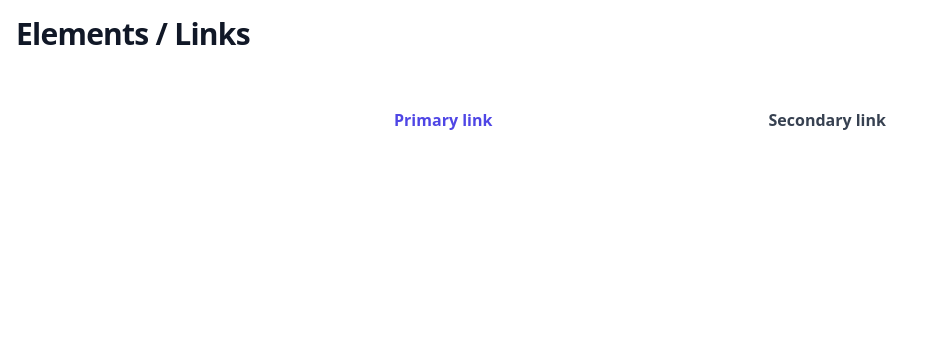
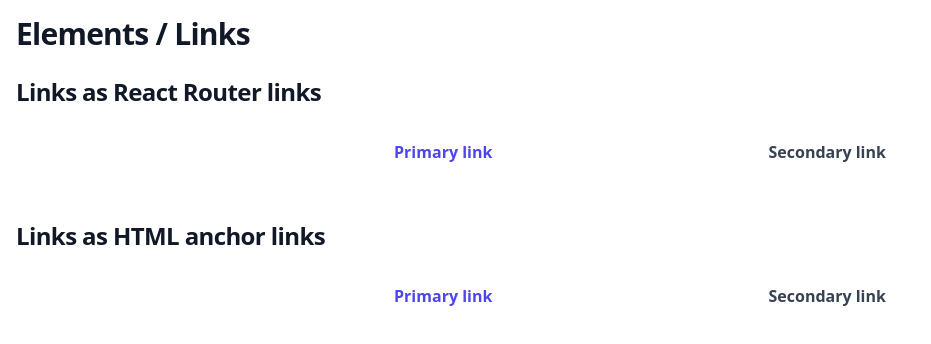
Before and after one commit to fvilers/react-tailwindui, a React (Vite) app: page /elements/links in a window 1280 px wide. Shown: the top 344 px of the page, without its empty margins (0-931 px from the left). Built offline with nearby package versions, Linux system fonts and the light colour scheme; a web font is replaced by a local one.

Commit message:
Add the generic prop "as" to links

```diff
--- a/src/components/elements/Link.tsx
+++ b/src/components/elements/Link.tsx
@@ -1,17 +1,12 @@
 import { VariantProps, cva } from "class-variance-authority";
-import { AnchorHTMLAttributes } from "react";
-import { LinkProps, Link as RouterLink } from "react-router-dom";
+import { ComponentPropsWithoutRef, ElementType } from "react";
 import { twMerge } from "tailwind-merge";
 
-const styles = cva("button", {
+const styles = cva("link", {
   defaultVariants: {
     variant: "secondary",
   },
   variants: {
-    button: {
-      false: "",
-      true: "",
-    },
     variant: {
       primary: "font-semibold text-indigo-600 hover:text-indigo-500",
       secondary: "font-semibold text-gray-700 hover:text-indigo-600",
@@ -19,13 +14,21 @@ const styles = cva("button", {
   },
 });
 
-type Props = AnchorHTMLAttributes<HTMLAnchorElement> &
-  LinkProps &
+type Props<C extends ElementType> = {
+  as?: C;
+} & ComponentPropsWithoutRef<C> &
   VariantProps<typeof styles>;
 
-function Link({ className, variant, ...rest }: Props) {
+function Link<C extends ElementType>({
+  as,
+  className,
+  variant,
+  ...rest
+}: Props<C>) {
+  const Component = as ?? "a";
+
   return (
-    <RouterLink className={twMerge(styles({ variant }), className)} {...rest} />
+    <Component className={twMerge(styles({ variant }), className)} {...rest} />
   );
 }
 
--- a/src/pages/LinksPage.tsx
+++ b/src/pages/LinksPage.tsx
@@ -1,3 +1,4 @@
+import { Link as RouterLink } from "react-router-dom";
 import Link from "../components/elements/Link";
 
 function LinksPage() {
@@ -12,12 +13,31 @@ function LinksPage() {
       </div>
 
       <div>
+        <h2 className="text-xl font-bold leading-6 text-gray-900 sm:truncate sm:text-2xl sm:tracking-tight">
+          Links as React Router links
+        </h2>
         <div className="bg-white px-4 py-8">
           <div className="mx-auto flex max-w-3xl flex-col items-center justify-start space-y-4 sm:flex-row sm:items-end sm:justify-around sm:space-y-0">
-            <Link to="/" variant="primary">
+            <Link as={RouterLink} to="/" variant="primary">
               Primary link
             </Link>
-            <Link to="/" variant="secondary">
+            <Link as={RouterLink} to="/" variant="secondary">
+              Secondary link
+            </Link>
+          </div>
+        </div>
+      </div>
+
+      <div>
+        <h2 className="text-xl font-bold leading-6 text-gray-900 sm:truncate sm:text-2xl sm:tracking-tight">
+          Links as HTML anchor links
+        </h2>
+        <div className="bg-white px-4 py-8">
+          <div className="mx-auto flex max-w-3xl flex-col items-center justify-start space-y-4 sm:flex-row sm:items-end sm:justify-around sm:space-y-0">
+            <Link as="a" href="/" variant="primary">
+              Primary link
+            </Link>
+            <Link as="a" href="/" variant="secondary">
               Secondary link
             </Link>
           </div>
```
